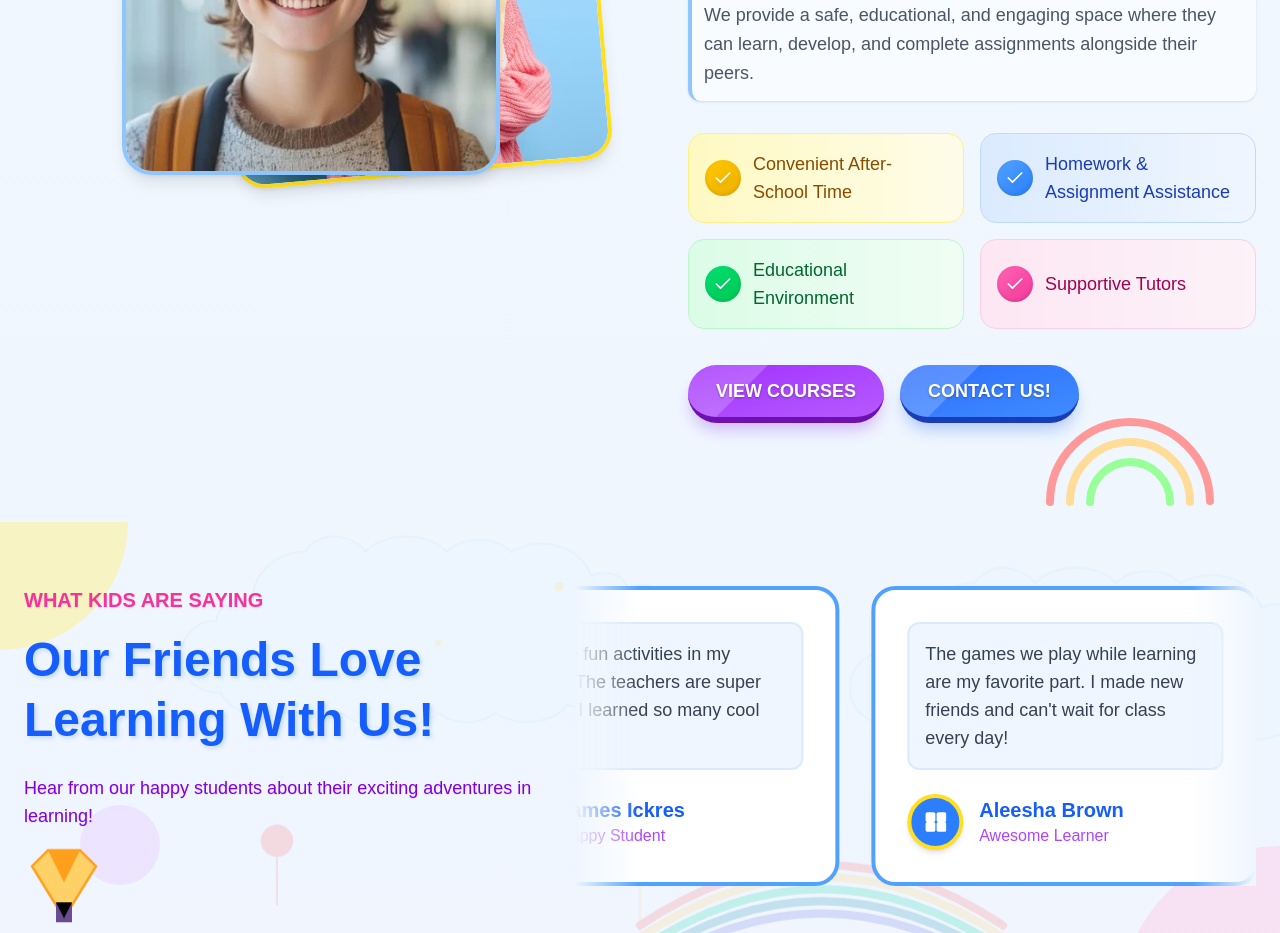
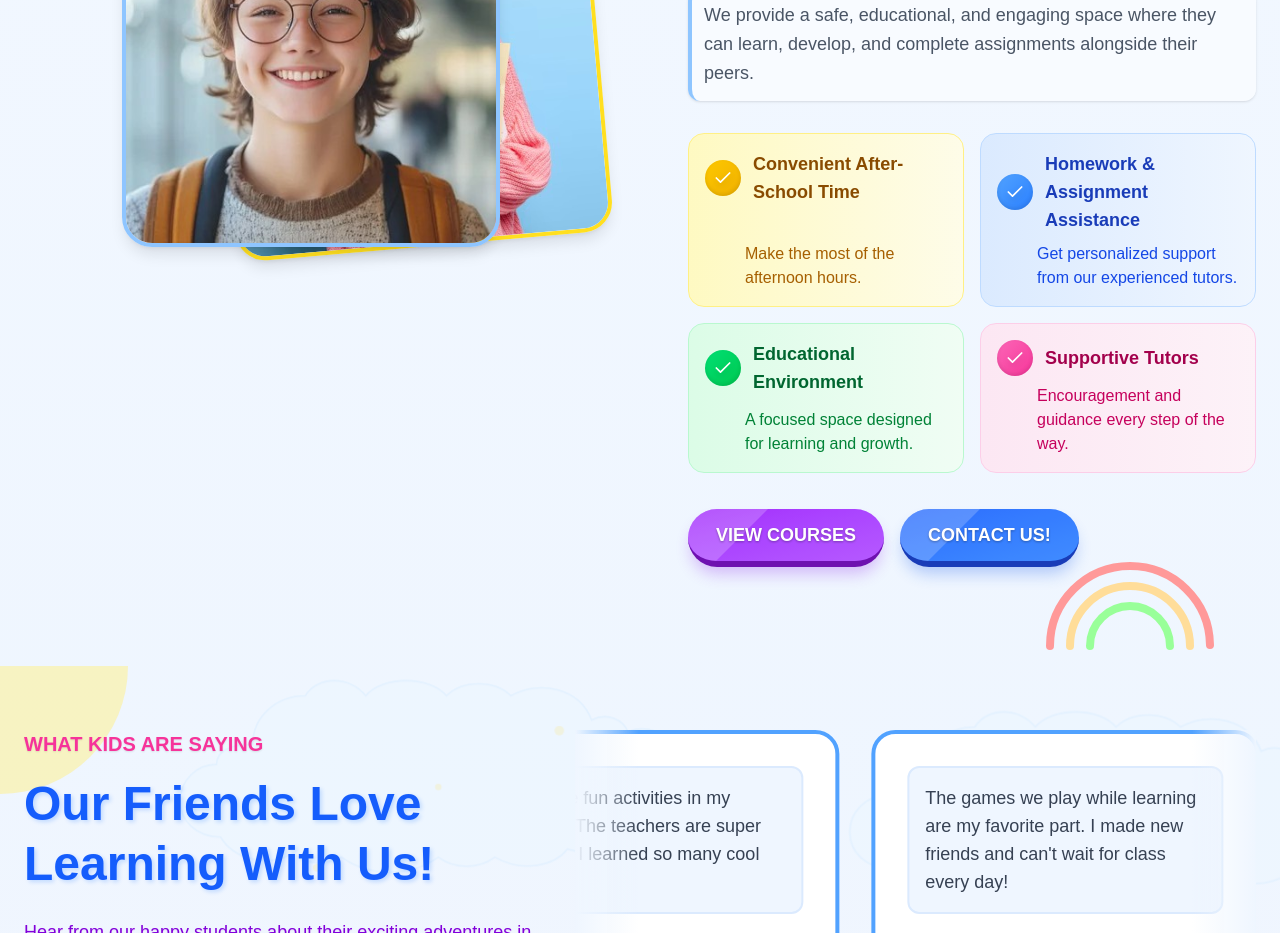
Before and after one commit to MoyasiGinko/iLearners-Hub, a Next.js app: page / in a window 1280 px wide. Shown: the part 2380-3313 px from the top of the page. Built offline with nearby package versions, Linux system fonts and the light colour scheme.

Commit message:
add more contents

```diff
--- a/components/main/primary/index.tsx
+++ b/components/main/primary/index.tsx
@@ -289,47 +289,67 @@ const PrimarySection = () => {
 
             <div className="grid grid-cols-1 md:grid-cols-2 gap-4 mb-6">
               {/* Feature 1 */}
-              <div className="flex items-center p-4 rounded-2xl transform transition-all duration-300 hover:translate-y-[-5px] hover:shadow-[0_15px_25px_-5px_rgba(255,213,79,0.5)] relative overflow-hidden bg-gradient-to-r from-yellow-100 to-yellow-50 border border-yellow-200 group">
+              <div className="flex flex-col justify-between p-4 rounded-2xl transform transition-all duration-300 hover:translate-y-[-5px] hover:shadow-[0_15px_25px_-5px_rgba(255,213,79,0.5)] relative overflow-hidden bg-gradient-to-r from-yellow-100 to-yellow-50 border border-yellow-200 group">
                 <div className="absolute inset-0 bg-yellow-200 opacity-0 group-hover:opacity-10 transition-opacity"></div>
+                <div className="flex items-center mb-2">
                   <div className="flex-shrink-0 mr-3 bg-gradient-to-br from-yellow-400 to-yellow-500 rounded-full p-2 shadow-[inset_0_-2px_4px_rgba(0,0,0,0.1)]">
                     <Check className="h-5 w-5 text-white drop-shadow-md" />
                   </div>
-                <span className="font-medium text-lg text-yellow-800 group-hover:translate-x-1 transition-transform">
+                  <span className="font-bold text-lg text-yellow-800 group-hover:translate-x-1 transition-transform">
                     Convenient After-School Time
                   </span>
                 </div>
+                <p className="text-yellow-700 ml-10 group-hover:translate-x-1 transition-transform text-md">
+                  Make the most of the afternoon hours.
+                </p>
+              </div>
 
               {/* Feature 2 */}
-              <div className="flex items-center p-4 rounded-2xl transform transition-all duration-300 hover:translate-y-[-5px] hover:shadow-[0_15px_25px_-5px_rgba(96,165,250,0.5)] relative overflow-hidden bg-gradient-to-r from-blue-100 to-blue-50 border border-blue-200 group">
+              <div className="flex flex-col justify-between p-4 rounded-2xl transform transition-all duration-300 hover:translate-y-[-5px] hover:shadow-[0_15px_25px_-5px_rgba(96,165,250,0.5)] relative overflow-hidden bg-gradient-to-r from-blue-100 to-blue-50 border border-blue-200 group">
                 <div className="absolute inset-0 bg-blue-200 opacity-0 group-hover:opacity-10 transition-opacity"></div>
+                <div className="flex items-center mb-2">
                   <div className="flex-shrink-0 mr-3 bg-gradient-to-br from-blue-400 to-blue-500 rounded-full p-2 shadow-[inset_0_-2px_4px_rgba(0,0,0,0.1)]">
                     <Check className="h-5 w-5 text-white drop-shadow-md" />
                   </div>
-                <span className="font-medium text-lg text-blue-800 group-hover:translate-x-1 transition-transform">
+                  <span className="font-bold text-lg text-blue-800 group-hover:translate-x-1 transition-transform">
                     Homework & Assignment Assistance
                   </span>
                 </div>
+                <p className="text-blue-700 ml-10 group-hover:translate-x-1 transition-transform text-md">
+                  Get personalized support from our experienced tutors.
+                </p>
+              </div>
 
               {/* Feature 3 */}
-              <div className="flex items-center p-4 rounded-2xl transform transition-all duration-300 hover:translate-y-[-5px] hover:shadow-[0_15px_25px_-5px_rgba(74,222,128,0.5)] relative overflow-hidden bg-gradient-to-r from-green-100 to-green-50 border border-green-200 group">
+              <div className="flex flex-col justify-between p-4 rounded-2xl transform transition-all duration-300 hover:translate-y-[-5px] hover:shadow-[0_15px_25px_-5px_rgba(74,222,128,0.5)] relative overflow-hidden bg-gradient-to-r from-green-100 to-green-50 border border-green-200 group">
                 <div className="absolute inset-0 bg-green-200 opacity-0 group-hover:opacity-10 transition-opacity"></div>
+                <div className="flex items-center mb-2">
                   <div className="flex-shrink-0 mr-3 bg-gradient-to-br from-green-400 to-green-500 rounded-full p-2 shadow-[inset_0_-2px_4px_rgba(0,0,0,0.1)]">
                     <Check className="h-5 w-5 text-white drop-shadow-md" />
                   </div>
-                <span className="font-medium text-lg text-green-800 group-hover:translate-x-1 transition-transform">
+                  <span className="font-bold text-lg text-green-800 group-hover:translate-x-1 transition-transform">
                     Educational Environment
                   </span>
                 </div>
+                <p className="text-green-700 ml-10 group-hover:translate-x-1 transition-transform text-md">
+                  A focused space designed for learning and growth.
+                </p>
+              </div>
 
               {/* Feature 4 */}
-              <div className="flex items-center p-4 rounded-2xl transform transition-all duration-300 hover:translate-y-[-5px] hover:shadow-[0_15px_25px_-5px_rgba(244,114,182,0.5)] relative overflow-hidden bg-gradient-to-r from-pink-100 to-pink-50 border border-pink-200 group">
+              <div className="flex flex-col justify-between p-4 rounded-2xl transform transition-all duration-300 hover:translate-y-[-5px] hover:shadow-[0_15px_25px_-5px_rgba(244,114,182,0.5)] relative overflow-hidden bg-gradient-to-r from-pink-100 to-pink-50 border border-pink-200 group">
                 <div className="absolute inset-0 bg-pink-200 opacity-0 group-hover:opacity-10 transition-opacity"></div>
+                <div className="flex items-center mb-2">
                   <div className="flex-shrink-0 mr-3 bg-gradient-to-br from-pink-400 to-pink-500 rounded-full p-2 shadow-[inset_0_-2px_4px_rgba(0,0,0,0.1)]">
                     <Check className="h-5 w-5 text-white drop-shadow-md" />
                   </div>
-                <span className="font-medium text-lg text-pink-800 group-hover:translate-x-1 transition-transform">
+                  <span className="font-bold text-lg text-pink-800 group-hover:translate-x-1 transition-transform">
                     Supportive Tutors
                   </span>
+                </div>
+                <p className="text-pink-700 ml-10 group-hover:translate-x-1 transition-transform text-md">
+                  Encouragement and guidance every step of the way.
+                </p>
               </div>
             </div>
 
```
Lines whose indentation alone changed are shown as unchanged.
